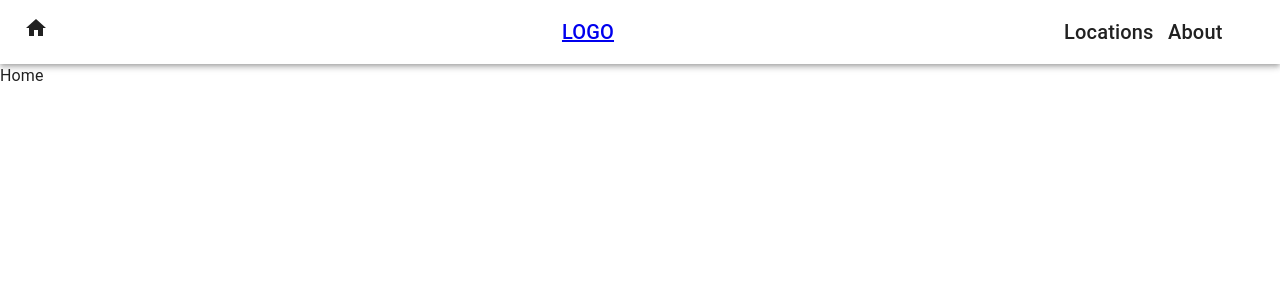
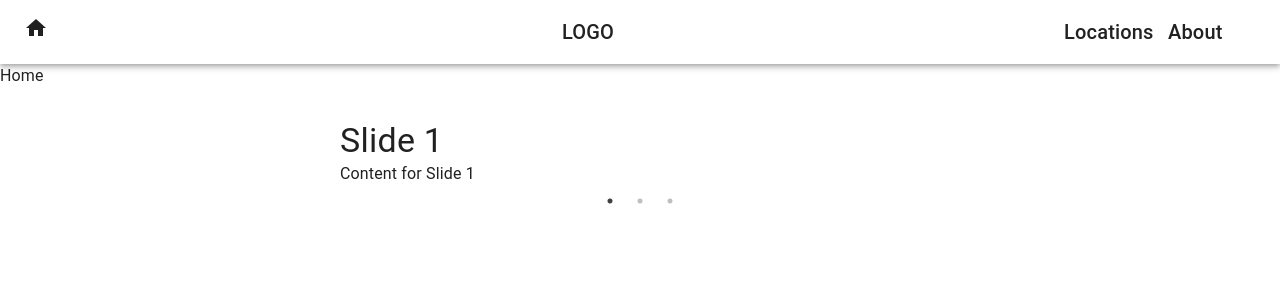
Before and after one commit to TarasOstasha/Blog, a React (Create React App) app in the folder client/: page / in a window 1280 px wide. Shown: the top 300 px of the page. Built offline with nearby package versions, Linux system fonts and the light colour scheme.

Commit message:
add slider home component

```diff
--- a/client/package.json
+++ b/client/package.json
@@ -17,7 +17,9 @@
     "react": "^18.3.1",
     "react-dom": "^18.3.1",
     "react-scripts": "5.0.1",
+    "react-slick": "^0.30.2",
     "sass": "^1.77.8",
+    "slick-carousel": "^1.8.1",
     "typescript": "^4.9.5",
     "web-vitals": "^2.1.4"
   },
@@ -47,6 +49,7 @@
   },
   "devDependencies": {
     "@types/react-router-dom": "^5.3.3",
+    "@types/react-slick": "^0.23.13",
     "install": "^0.13.0",
     "npm": "^10.8.2",
     "react-router-dom": "^6.26.0"
--- /dev/null
+++ b/client/src/components/Carousel/Carousel.tsx
@@ -0,0 +1,36 @@
+import React from 'react';
+import Slider from 'react-slick';
+import { Box, Typography } from '@mui/material';
+import 'slick-carousel/slick/slick.css';
+import 'slick-carousel/slick/slick-theme.css';
+
+const Carousel: React.FC = () => {
+  const settings = {
+    dots: true,
+    infinite: true,
+    speed: 500,
+    slidesToShow: 1,
+    slidesToScroll: 1
+  };
+
+  return (
+    <Box sx={{ maxWidth: 600, margin: '0 auto', paddingTop: 4 }}>
+      <Slider {...settings}>
+        <Box>
+          <Typography variant="h4">Slide 1</Typography>
+          <Typography>Content for Slide 1</Typography>
+        </Box>
+        <Box>
+          <Typography variant="h4">Slide 2</Typography>
+          <Typography>Content for Slide 2</Typography>
+        </Box>
+        <Box>
+          <Typography variant="h4">Slide 3</Typography>
+          <Typography>Content for Slide 3</Typography>
+        </Box>
+      </Slider>
+    </Box>
+  );
+};
+
+export default Carousel;
--- a/client/src/components/Header/Header.tsx
+++ b/client/src/components/Header/Header.tsx
@@ -19,8 +19,8 @@ const Header: React.FC = () => {
           </Grid>
           <Grid item xs={6} md={9}>
             <Typography variant="h6" className={styles.logo}>
-              <Link to="/" style={{ color: 'inherit', textDecoration: 'none' }}>
-                <a href="#">LOGO</a>
+            <Link to="/" style={{ color: 'inherit', textDecoration: 'none' }}>
+                LOGO
               </Link>
             </Typography>
           </Grid>
--- a/client/src/components/Home/Home.tsx
+++ b/client/src/components/Home/Home.tsx
@@ -1,8 +1,12 @@
 import React from 'react'
+import Carousel from '../Carousel/Carousel'
 
 function Home() {
   return (
-    <div>Home</div>
+    <div>Home
+      <Carousel />
+    </div>
+
   )
 }
 
```
Also changed, not shown: 1 other file (tests, documents, lock files or other folders).
